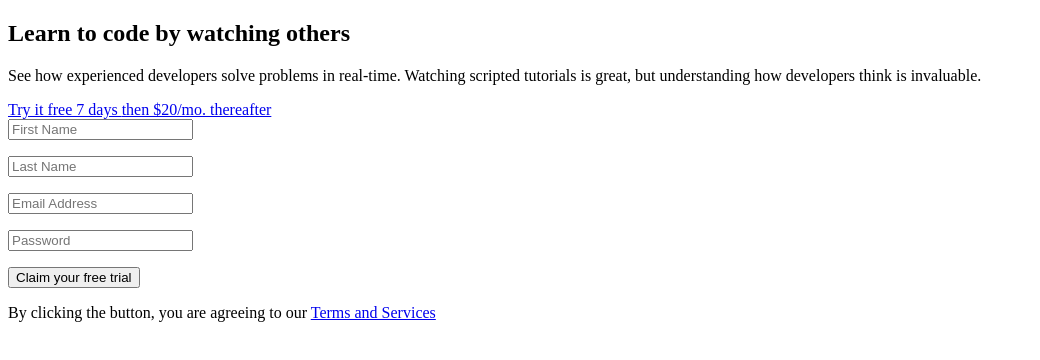
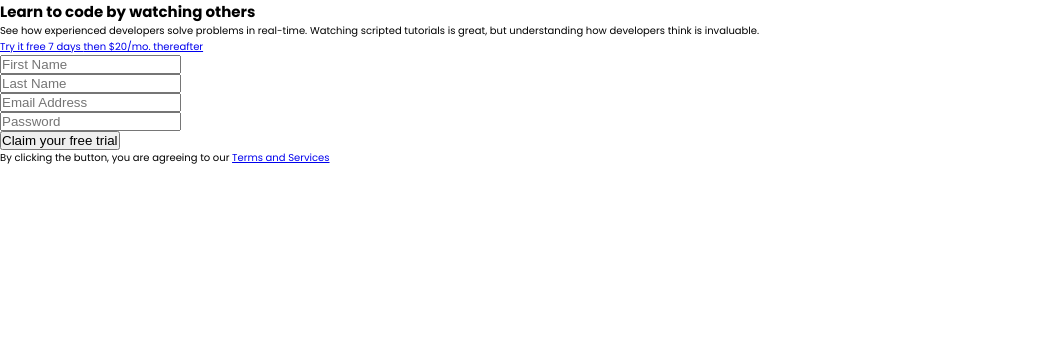
Before and after one commit to PerezLuisMariano/012FM_IntroComponentForm, a plain HTML site: page index.html in a window 1280 px wide. Shown: the whole page, without its empty margins (0-1040 px from the left). Drawn offline with Linux system fonts and the light colour scheme.

Commit message:
css - style base defined, html - has been adds font-family's source

```diff
--- a/css/style.css
+++ b/css/style.css
@@ -0,0 +1,25 @@
+:root{
+    /* COLOR  */
+    --red: hsl(0, 100%, 74%);
+    --green: hsl(154, 59%, 51%);
+    --Blue: hsl(248, 32%, 49%);
+    --darkBlue: hsl(249, 10%, 26%);
+    --grayishBlue: hsl(246, 25%, 77%);
+
+    /* SIZE FONT  */
+    --fontSmallMobile: 1.1rem;
+    --fontNormalMobile: 1.5rem;
+    --fontBigMobile: 2.9rem;
+    --fontSmallDesk: 1.4rem;
+    --fontNormalDesk: 2.1rem;
+    --fontBigDesk: 6.8rem;
+}
+*{
+    padding: 0;
+    margin: 0;
+    box-sizing: border-box;
+}
+html{
+    font-family: 'Poppins', sans-serif;
+    font-size: 62.5%;
+}
--- a/index.html
+++ b/index.html
@@ -5,6 +5,9 @@
         <meta name="viewport" content="width=device-width, initial-scale=1.0"/>
         <link rel="stylesheet" href="./css/style.css" />
         <link rel="icon" type="image/png" href="./assets/images/favicon.png"/>
+        <link rel="preconnect" href="https://fonts.googleapis.com">
+        <link rel="preconnect" href="https://fonts.gstatic.com" crossorigin>
+        <link href="https://fonts.googleapis.com/css2?family=Poppins:wght@400;500;600;700&display=swap" rel="stylesheet">
         <title>Intro Component Form</title>
     </head>
     <body>
```
